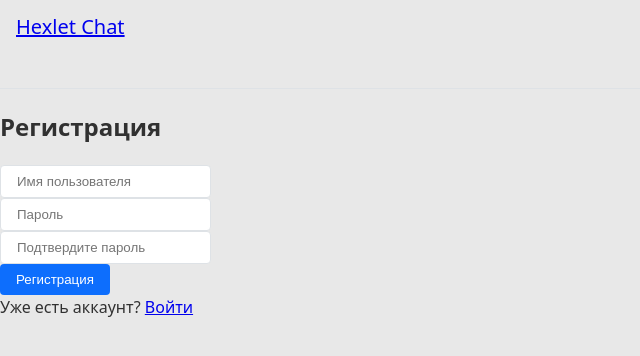
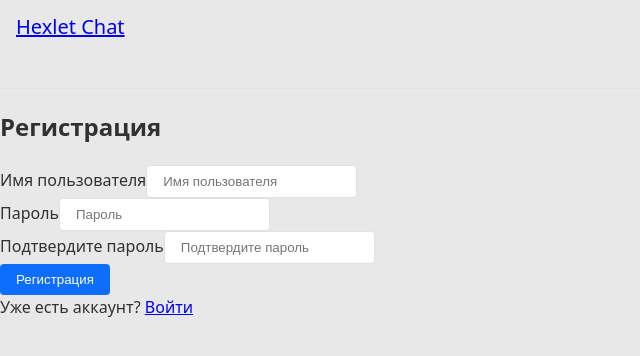
Before and after one commit to pinyaevv/fullstack-javascript-project-12, a React (Vite) app in the folder frontend/: page /signup in a window 1280 px wide. Shown: the top 356 px of the page, without its empty margins (0-640 px from the left). Built offline with nearby package versions, Linux system fonts and the light colour scheme; no server answers; what leo-profanity would draw is missing.

Commit message:
Fix 13. SignupPage auth

```diff
--- a/frontend/src/pages/SignupPage.jsx
+++ b/frontend/src/pages/SignupPage.jsx
@@ -51,17 +51,20 @@ export const SignupPage = () => {
             {errors.general && <Alert variant="danger">{errors.general}</Alert>}
 
             <div className="mb-3">
-              <Field placeholder={t('form.username')} name="username" type="text" as="input" className="form-control" />
+              <label className="form-label" htmlFor="username">{t('form.username')}</label>
+              <Field id="username" placeholder={t('form.username')} name="username" type="text" className="form-control" />
               <ErrorMessage name="username" component="div" className="text-danger" />
             </div>
 
             <div className="mb-3">
-              <Field placeholder={t('form.password')} name="password" type="password" as="input" className="form-control" />
+              <label className="form-label" htmlFor="password">{t('form.password')}</label>
+              <Field id="password" placeholder={t('form.password')} name="password" type="password" className="form-control" />
               <ErrorMessage name="password" component="div" className="text-danger" />
             </div>
 
             <div className="mb-3">
-              <Field placeholder={t('form.confirm_password')} name="confirmPassword" type="password" as="input" className="form-control" />
+              <label className="form-label" htmlFor="confirmPassword">{t('form.confirm_password')}</label>
+              <Field id="confirmPassword" placeholder={t('form.confirm_password')} name="confirmPassword" type="password" className="form-control" />
               <ErrorMessage name="confirmPassword" component="div" className="text-danger" />
             </div>
 
```
